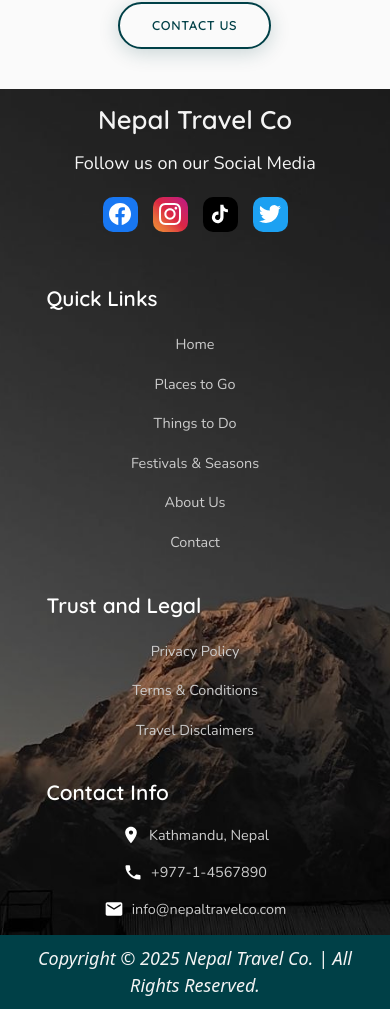
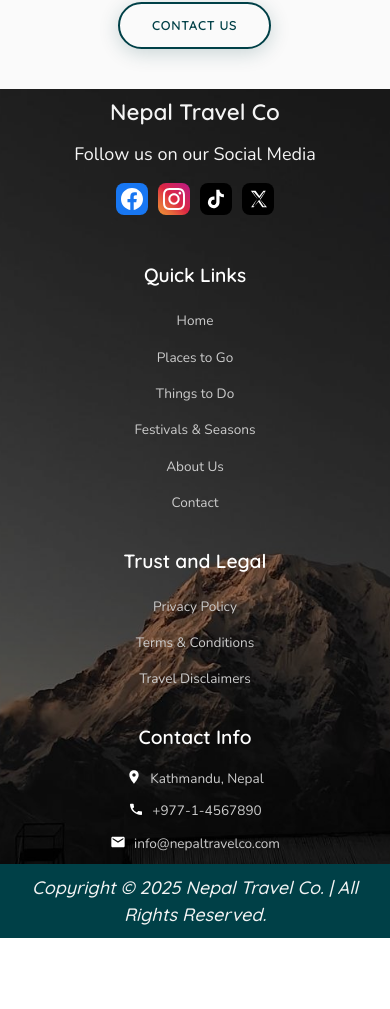
Before and after one commit to NepalTravelCo/nepaltravelco, a React (Vite) app: page / in a window 390 px wide. Shown: the part 8396-9405 px from the top of the page. After the commit the page ends 9334 px from the top, so only its background shows below. Built offline with nearby package versions, Linux system fonts and the light colour scheme.

Commit message:
Footer section updated

```diff
--- a/src/footer-components/FooterSection.jsx
+++ b/src/footer-components/FooterSection.jsx
@@ -1,5 +1,5 @@
 import "./styles/Footer.css"
-import CopyrightSection from "./CopyrightSection"
+
 
 function FooterSection() {
   return (
@@ -13,7 +13,6 @@ function FooterSection() {
             <div className="col-lg-3 col-md-6 mb-4 mb-lg-0">
               <div className="footer-brand">
                 <h2>Nepal Travel Co</h2>
-
                 <div className="social-media-text">Follow us on our Social Media</div>
                 <div className="social-icons">
                   <a href="#" className="social-icon facebook">
@@ -28,14 +27,16 @@ function FooterSection() {
                   </a>
                   <a href="#" className="social-icon tiktok">
                     <svg width="22" height="22" viewBox="0 0 24 24" fill="white">
-                      <path d="M19.59 6.69a4.83 4.83 0 0 1-3.77-4.25V2h-3.45v13.67a2.89 2.89 0 0 1-5.2 1.74 2.89 2.89 0 0 1 2.31-4.64 2.93 2.93 0 0 1 .88.13V9.4a6.84 6.84 0 0 0-1-.05A6.33 6.33 0 0 0 5 20.1a6.34 6.34 0 0 0 10.86-4.43v-7a8.16 8.16 0 0 0 4.77 1.52v-3.4a4.85 4.85 0 0 1-1-.1z" />
+                      <path d="M19.59 6.69a4.83 4.83 0 0 1-3.77-4.25V2h-3.45v13.67a2.89 2.89 0 0 1-5.2 1.74 2.89 2.89 0 0 1 2.31-4.64 2.93 2.93 0 0 1 .88.13V9.4a6.84 6.84 0 0 0-1-.05A6.33 6.33 0 0 0 5 20.1a6.34 6.34 0 0 0 10.86-4.43v-7a8.16 8.16 0 0 0 4.77 1.52v-3.4See Morea4.85 4.85 0 0 1-1-.1z" />
                     </svg>
                   </a>
      <a href="#" className="social-icon twitter">
-                    <svg width="22" height="22" viewBox="0 0 24 24" fill="white">
-                      <path d="M23.953 4.57a10 10 0 01-2.825.775 4.958 4.958 0 002.163-2.723c-.951.555-2.005.959-3.127 1.184a4.92 4.92 0 00-8.384 4.482C7.69 8.095 4.067 6.13 1.64 3.162a4.822 4.822 0 00-.666 2.475c0 1.71.87 3.213 2.188 4.096a4.904 4.904 0 01-2.228-.616v.06a4.923 4.923 0 003.946 4.827 4.996 4.996 0 01-2.212.085 4.936 4.936 0 004.604 3.417 9.867 9.867 0 01-6.102 2.105c-.39 0-.779-.023-1.17-.067a13.995 13.995 0 007.557 2.209c9.053 0 13.998-7.496 13.998-13.985 0-.21 0-.42-.015-.63A9.935 9.935 0 0024 4.59z" />
+  <svg width="22" height="22" viewBox="0 0 24 24" fill="white" xmlns="http://www.w3.org/2000/svg">
+    <path d="M4.22 3h5.12l4.16 5.79L17.85 3h2.7l-6.55 8.9L21.8 21h-5.1l-4.26-5.97L7.27 21H4.5l6.75-9.18L4.22 3zm2.07 1.58l5.04 6.86L6.52 20h1.6l5.12-7.13L18 20h1.68l-5.19-7.24L19.78 4.6h-1.6l-4.8 6.68L7.8 4.6H6.29z"/>
   </svg>
 </a>
+
+
                 </div>
               </div>
             </div>
@@ -106,15 +107,10 @@ function FooterSection() {
                   <span>info@nepaltravelco.com</span>
                 </div>
               </div>
-
-
             </div>
           </div>
         </div>
       </div>
-
-
-
     </footer>
   )
 }
--- a/src/footer-components/styles/Footer.css
+++ b/src/footer-components/styles/Footer.css
@@ -5,10 +5,10 @@
 
 .footer-section {
   position: relative;
-  min-height: 650px;
+  min-height: 600px;
   display: flex;
   flex-direction: column;
-  background-image: var(--footer-bg-image) !important;
+  background-image: var(--footer-bg-image);
   background-size: cover;
   background-position: center center;
   background-repeat: no-repeat;
@@ -16,7 +16,7 @@
 }
 
 .footer-overlay {
-  background: rgba(0, 0, 0, 0.2);
+  background: rgba(0, 0, 0, 0.3);
   position: absolute;
   top: 0;
   left: 0;
@@ -25,7 +25,8 @@
 }
 
 .footer-content {
-  width: 90%;
+  width: 95%;
+  max-width: 1200px;
   margin: 0 auto;
   position: relative;
   z-index: 2;
@@ -33,16 +34,16 @@
   display: flex;
   align-items: center;
   flex-direction: row;
-  justify-content: space-evenly;
+  justify-content: space-between;
   flex-wrap: wrap;
-  padding: 20px 0;
+  padding: 30px 15px;
 }
 
 .footer-brand h2 {
   font-family: var(--heading-font);
-  font-size: var(--heading-size);
-  font-weight: var(--heading-weight);
-  color: var(--overlay-color);
+  font-size: var(--heading-size, 2rem);
+  font-weight: var(--heading-weight, 700);
+  color: var(--overlay-color, white);
   margin-bottom: 15px;
   transition: color 0.3s ease, transform 0.3s ease;
 }
@@ -54,31 +55,31 @@
 
 .footer-brand p {
   font-family: var(--text-font);
-  font-size: var(--text-size);
-  color: var(--overlay-color);
-  font-weight: var(--text-weight);
+  font-size: var(--text-size, 1rem);
+  color: var(--overlay-color, white);
+  font-weight: var(--text-weight, 400);
   font-style: italic;
-  margin-bottom: 35px;
+  margin-bottom: 25px;
 }
 
 .social-media-text {
   font-family: var(--text-font);
-  color: var(--overlay-color);
-  font-size: var(--text-size);
-  margin-bottom: 20px;
+  color: var(--overlay-color, white);
+  font-size: var(--text-size, 1rem);
+  margin-bottom: 15px;
 }
 
 .social-icons {
   display: flex;
-  gap: 18px;
+  gap: 15px;
   flex-wrap: wrap;
   justify-content: left;
 }
 
 .social-icon {
-  width: 45px;
-  height: 45px;
-  border-radius: 10px;
+  width: 40px;
+  height: 40px;
+  border-radius: 8px;
   display: flex;
   align-items: center;
   justify-content: center;
@@ -88,8 +89,8 @@
 
 .social-icon:hover {
   transform: translateY(-5px) scale(1.1);
-  box-shadow: 0 10px 25px rgba(0, 0, 0, 0.4);
-  background-color: rgba(255, 255, 255, 0.1);
+  box-shadow: 0 8px 20px rgba(0, 0, 0, 0.3);
+  background-color: rgba(255, 255, 255, 0.15);
 }
 
 .social-icon.facebook {
@@ -105,15 +106,15 @@
 }
 
 .social-icon.twitter {
-  background-color: #1da1f2;
+  background-color: #000;
 }
 
 .footer-section-title {
   font-family: var(--heading-font);
-  font-size: 1.7rem;
+  font-size: 1.6rem;
   font-weight: 600;
   color: white;
-  margin-bottom: 30px;
+  margin-bottom: 25px;
 }
 
 .footer-links {
@@ -123,14 +124,14 @@
 }
 
 .footer-links li {
-  margin-bottom: 15px;
+  margin-bottom: 12px;
 }
 
 .footer-links a {
   font-family: var(--text-font);
   color: #ccc;
   text-decoration: none;
-  font-size: 1.1rem;
+  font-size: 1rem;
   position: relative;
   transition: color 0.3s ease, transform 0.3s ease;
 }
@@ -147,7 +148,7 @@
   height: 2px;
   bottom: -2px;
   left: 0;
-  background-color: white;
+  background-color: var(--accent-color);
   transition: width 0.3s ease;
 }
 
@@ -157,11 +158,11 @@
 
 .contact-info-row {
   display: flex;
-  gap: 20px;
+  gap: 15px;
   flex-wrap: wrap;
   justify-content: left;
   align-items: flex-start;
-  margin-top: 20px;
+  margin-top: 15px;
 }
 
 .contact-item {
@@ -170,7 +171,7 @@
   align-items: flex-start;
   gap: 8px;
   color: #ccc;
-  font-size: 1rem;
+  font-size: 0.95rem;
   font-family: var(--text-font);
   transition: transform 0.3s ease, color 0.3s ease;
 }
@@ -181,8 +182,8 @@
 }
 
 .contact-icon {
-  width: 20px;
-  height: 20px;
+  width: 18px;
+  height: 18px;
   fill: white;
   flex-shrink: 0;
   transition: fill 0.3s ease, transform 0.3s ease;
@@ -190,18 +191,7 @@
 
 .contact-item:hover .contact-icon {
   fill: #f0f0f0;
-  transform: scale(1.2);
-}
-
-.contact-text {
-  flex: 1;
-}
-
-.contact-text strong {
-  color: white;
-  display: block;
-  margin-bottom: 5px;
-  font-size: 1.1rem;
+  transform: scale(1.15);
 }
 
 .copyright-section {
@@ -213,56 +203,57 @@
 
 .copyright-text {
   font-family: var(--heading-font);
-  color: var(--overlay-color);
+  color: var(--overlay-color, white);
   text-align: center;
   margin: 0;
-  font-size: var(--text-size);
-  font-family: var(--text-weight);
+  font-size: var(--text-size, 0.9rem);
+  font-weight: var(--text-weight, 400);
   font-style: italic;
 }
 
-/* Mobile Responsiveness */
+/* Tablet and Medium Screens */
 @media (max-width: 768px) {
   .footer-section {
-    min-height: 500px; /* Reduced height for mobile */
+    min-height: 450px;
     background-attachment: scroll;
   }
 
   .footer-content {
-    flex-direction: column; /* Stack elements vertically */
+    width: 100%;
+    flex-direction: column;
     align-items: center;
-    padding: 20px;
-    gap: 30px; /* Added spacing between sections */
+    padding: 20px 10px;
+    gap: 25px;
   }
 
   .footer-brand {
     text-align: center;
-    margin-bottom: 30px;
-    width: 100%; /* Full width for better alignment */
+    margin-bottom: 25px;
+    width: 100%;
   }
 
   .footer-brand h2 {
-    font-size: 1.8rem; /* Slightly smaller for balance */
+    font-size: 1.7rem;
   }
 
   .footer-brand p {
-    font-size: 1rem;
+    font-size: 0.95rem;
   }
 
   .footer-section-title {
-    justify-content: center;
-    font-size: 1.5rem; /* Adjusted for better scaling */
+    font-size: 1.4rem;
     margin-bottom: 20px;
+    text-align: center;
   }
 
   .social-icons {
     justify-content: center;
-    gap: 15px; /* Slightly smaller gap */
+    gap: 12px;
   }
 
   .social-icon {
-    width: 40px; /* Smaller icons for mobile */
-    height: 40px;
+    width: 38px;
+    height: 38px;
   }
 
   .footer-links {
@@ -270,34 +261,35 @@
   }
 
   .footer-links a {
-    font-size: 1rem;
+    font-size: 0.95rem;
   }
 
   .contact-info-row {
-    flex-direction: column; /* Stack contact items */
+    flex-direction: column;
     align-items: center;
-    gap: 15px;
+    gap: 12px;
   }
 
   .contact-item {
-    justify-content: center; /* Center items */
-    width: 100%; /* Full width for better spacing */
-    max-width: 300px; /* Prevent overly wide items */
+    justify-content: center;
+    width: 100%;
+    max-width: 280px;
   }
 }
 
+/* Small Screens */
 @media (max-width: 576px) {
   .footer-section {
-    min-height: 400px; /* Further reduced height */
+    min-height: 350px;
   }
 
   .footer-content {
-    padding: 15px;
+    padding: 15px 10px;
     gap: 20px;
   }
 
   .footer-brand h2 {
-    font-size: 1.6rem; /* Smaller heading */
+    font-size: 1.5rem;
   }
 
   .footer-brand p {
@@ -305,12 +297,11 @@
   }
 
   .footer-section-title {
-       justify-content: center;
     font-size: 1.3rem;
   }
 
   .social-icon {
-    width: 35px; /* Even smaller icons */
+    width: 35px;
     height: 35px;
   }
 
@@ -321,8 +312,50 @@
   .contact-item {
     font-size: 0.9rem;
   }
+}
 
-  .contact-text strong {
-    font-size: 1rem;
+/* Ultra-Small Screens */
+@media (max-width: 400px) {
+  .footer-section {
+    min-height: 300px;
+  }
+
+  .footer-content {
+    padding: 10px 5px;
+    gap: 15px;
+  }
+
+  .footer-brand h2 {
+    font-size: 1.4rem;
+  }
+
+  .footer-brand p {
+    font-size: 0.85rem;
+  }
+
+  .footer-section-title {
+    font-size: 1.2rem;
+  }
+
+  .social-icon {
+    width: 32px;
+    height: 32px;
+  }
+
+  .social-icons {
+    gap: 10px;
+  }
+
+  .footer-links a {
+    font-size: 0.85rem;
+  }
+
+  .contact-item {
+    font-size: 0.85rem;
+  }
+
+  .contact-icon {
+    width: 16px;
+    height: 16px;
   }
 }
```
Lines whose indentation alone changed are shown as unchanged.
